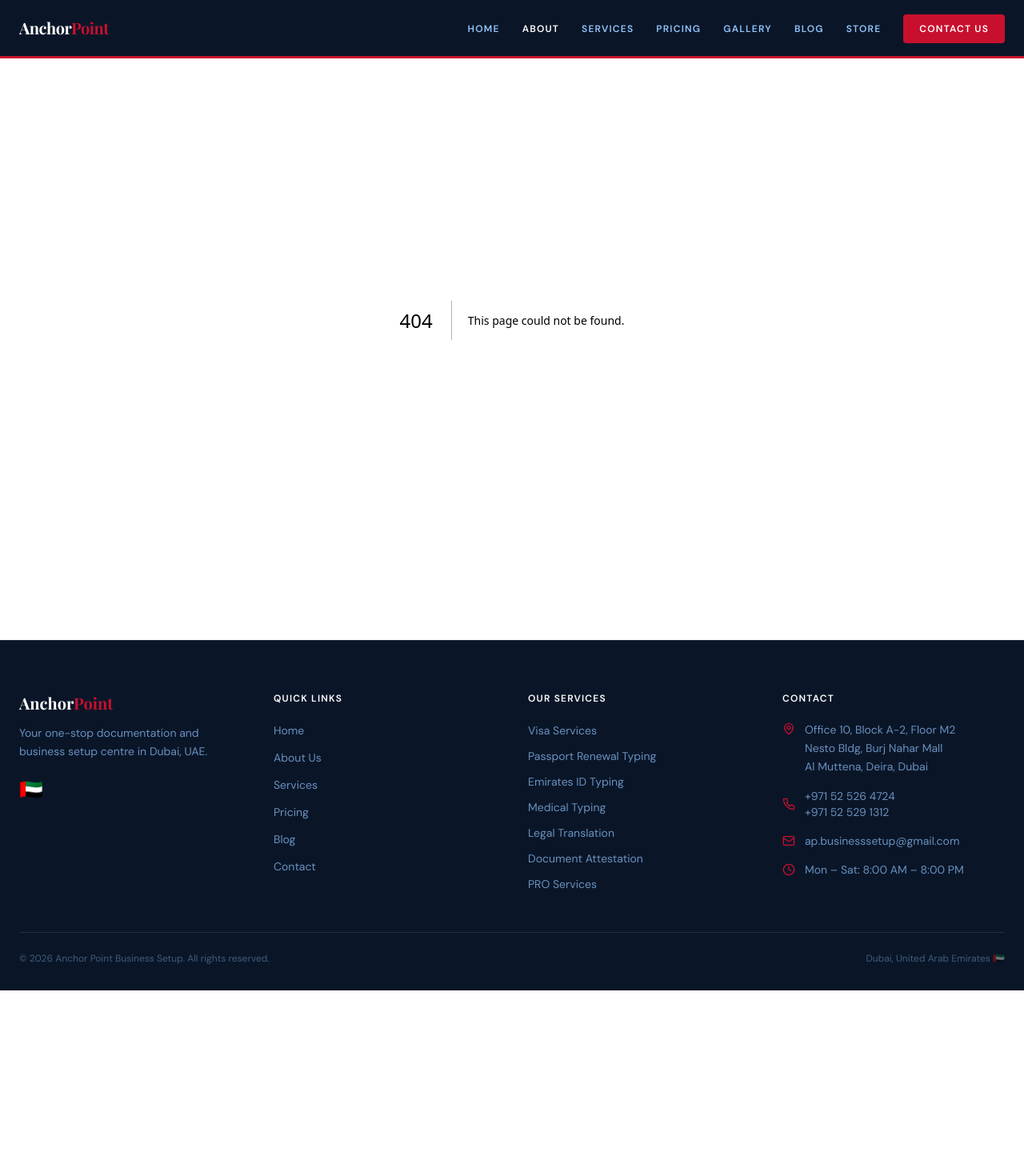
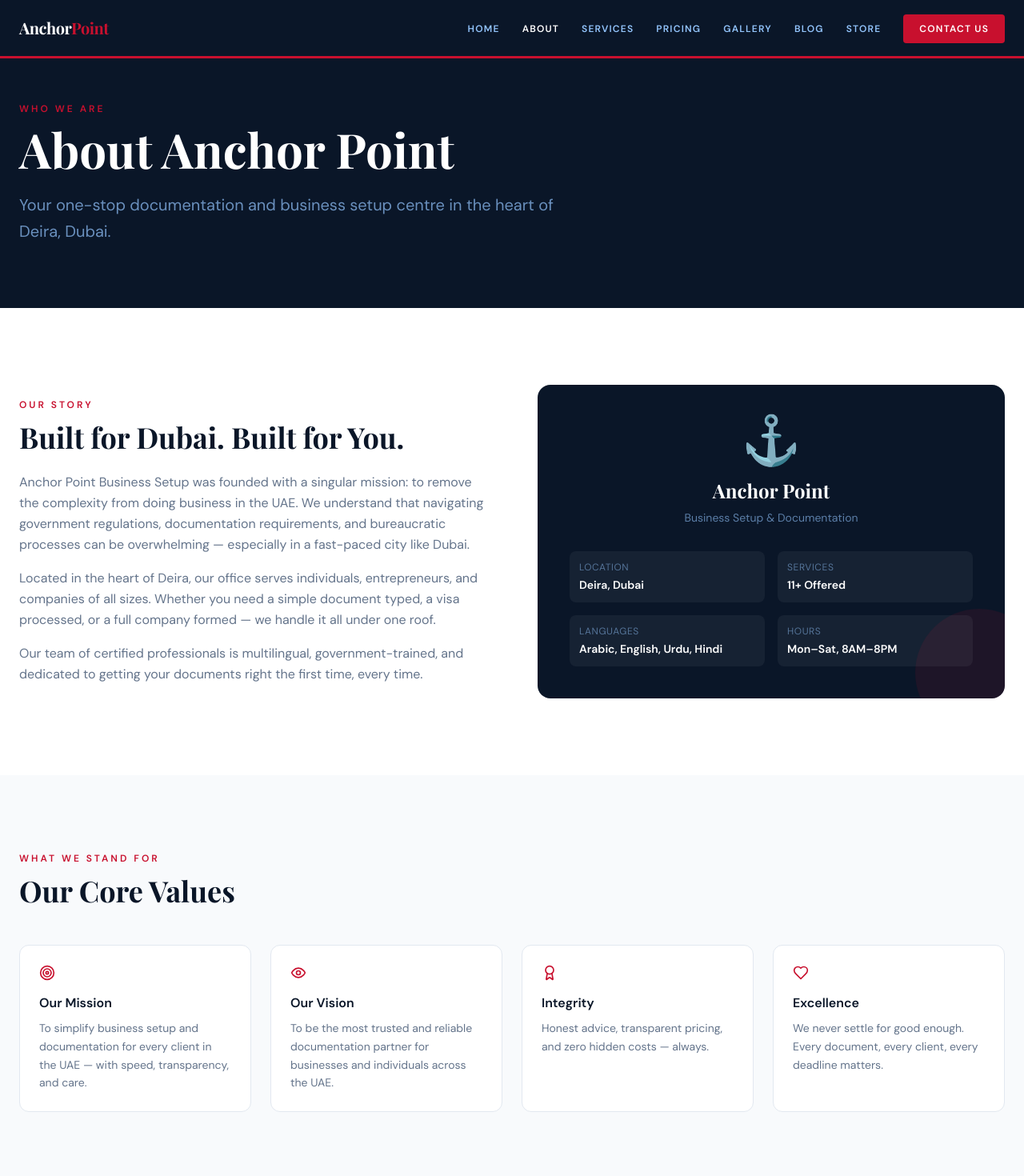
Before and after one commit to chineseblackguy/Anchorpoint, a Next.js app: page /about in a window 1280 px wide. Before the commit this address had no page. Shown: the top 1470 px of the page at 80% size. Before the commit the page ends 1238 px from the top, so only its background shows below. Built offline with nearby package versions, Linux system fonts and the light colour scheme.

Commit message:
Create page.tsx

```diff
--- /dev/null
+++ b/app/about/page.tsx
@@ -0,0 +1,79 @@
+import Link from 'next/link'
+import { Target, Eye, Award, Heart } from 'lucide-react'
+
+export const metadata = { title: 'About Us | Anchor Point Business Setup' }
+
+const values = [
+  { icon: <Target size={20} className="text-brand-red" />, title: 'Our Mission', desc: 'To simplify business setup and documentation for every client in the UAE — with speed, transparency, and care.' },
+  { icon: <Eye size={20} className="text-brand-red" />, title: 'Our Vision', desc: 'To be the most trusted and reliable documentation partner for businesses and individuals across the UAE.' },
+  { icon: <Award size={20} className="text-brand-red" />, title: 'Integrity', desc: 'Honest advice, transparent pricing, and zero hidden costs — always.' },
+  { icon: <Heart size={20} className="text-brand-red" />, title: 'Excellence', desc: 'We never settle for good enough. Every document, every client, every deadline matters.' },
+]
+
+export default function AboutPage() {
+  return (
+    <>
+      <section className="bg-navy pt-32 pb-20 px-6">
+        <div className="max-w-7xl mx-auto">
+          <p className="text-brand-red text-xs font-bold uppercase tracking-[3px] mb-3">Who We Are</p>
+          <h1 className="font-display text-5xl lg:text-6xl text-white mb-6">About Anchor Point</h1>
+          <p className="text-blue-300/70 text-xl max-w-2xl leading-relaxed">Your one-stop documentation and business setup centre in the heart of Deira, Dubai.</p>
+        </div>
+      </section>
+      <section className="py-24 px-6">
+        <div className="max-w-7xl mx-auto grid lg:grid-cols-2 gap-16 items-center">
+          <div>
+            <p className="text-brand-red text-xs font-bold uppercase tracking-[3px] mb-3">Our Story</p>
+            <h2 className="font-display text-4xl text-navy mb-6">Built for Dubai. Built for You.</h2>
+            <div className="space-y-4 text-slate-500 leading-relaxed">
+              <p>Anchor Point Business Setup was founded with a singular mission: to remove the complexity from doing business in the UAE. We understand that navigating government regulations, documentation requirements, and bureaucratic processes can be overwhelming — especially in a fast-paced city like Dubai.</p>
+              <p>Located in the heart of Deira, our office serves individuals, entrepreneurs, and companies of all sizes. Whether you need a simple document typed, a visa processed, or a full company formed — we handle it all under one roof.</p>
+              <p>Our team of certified professionals is multilingual, government-trained, and dedicated to getting your documents right the first time, every time.</p>
+            </div>
+          </div>
+          <div className="bg-navy rounded-2xl p-10 text-center relative overflow-hidden">
+            <div className="absolute bottom-0 right-0 w-40 h-40 bg-brand-red/10 rounded-full translate-x-12 translate-y-12" />
+            <div className="text-6xl mb-4">⚓</div>
+            <div className="font-display text-2xl text-white mb-2">Anchor Point</div>
+            <div className="text-blue-300/60 text-sm mb-8">Business Setup & Documentation</div>
+            <div className="grid grid-cols-2 gap-4 text-left relative z-10">
+              {[
+                { label: 'Location', value: 'Deira, Dubai' },
+                { label: 'Services', value: '11+ Offered' },
+                { label: 'Languages', value: 'Arabic, English, Urdu, Hindi' },
+                { label: 'Hours', value: 'Mon–Sat, 8AM–8PM' },
+              ].map(({ label, value }) => (
+                <div key={label} className="bg-white/5 rounded-lg p-3">
+                  <div className="text-blue-300/50 text-xs uppercase tracking-wider mb-1">{label}</div>
+                  <div className="text-white text-sm font-semibold">{value}</div>
+                </div>
+              ))}
+            </div>
+          </div>
+        </div>
+      </section>
+      <section className="bg-slate-50 py-24 px-6">
+        <div className="max-w-7xl mx-auto">
+          <p className="text-brand-red text-xs font-bold uppercase tracking-[3px] mb-3">What We Stand For</p>
+          <h2 className="font-display text-4xl text-navy mb-12">Our Core Values</h2>
+          <div className="grid sm:grid-cols-2 lg:grid-cols-4 gap-6">
+            {values.map(({ icon, title, desc }) => (
+              <div key={title} className="bg-white border border-slate-200 rounded-xl p-6 hover:border-brand-red/30 transition-colors">
+                <div className="mb-4">{icon}</div>
+                <h3 className="font-semibold text-navy mb-2">{title}</h3>
+                <p className="text-slate-500 text-sm leading-relaxed">{desc}</p>
+              </div>
+            ))}
+          </div>
+        </div>
+      </section>
+      <section className="bg-navy py-24 px-6 text-center">
+        <div className="max-w-xl mx-auto">
+          <h2 className="font-display text-4xl text-white mb-4">Let's Work Together</h2>
+          <p className="text-blue-300/70 text-lg mb-8">Get in touch and see why clients trust Anchor Point.</p>
+          <Link href="/contact" className="inline-block bg-brand-red hover:bg-brand-red-dark text-white font-bold px-10 py-4 rounded transition-all hover:-translate-y-0.5">Contact Us Today →</Link>
+        </div>
+      </section>
+    </>
+  )
+}
```
